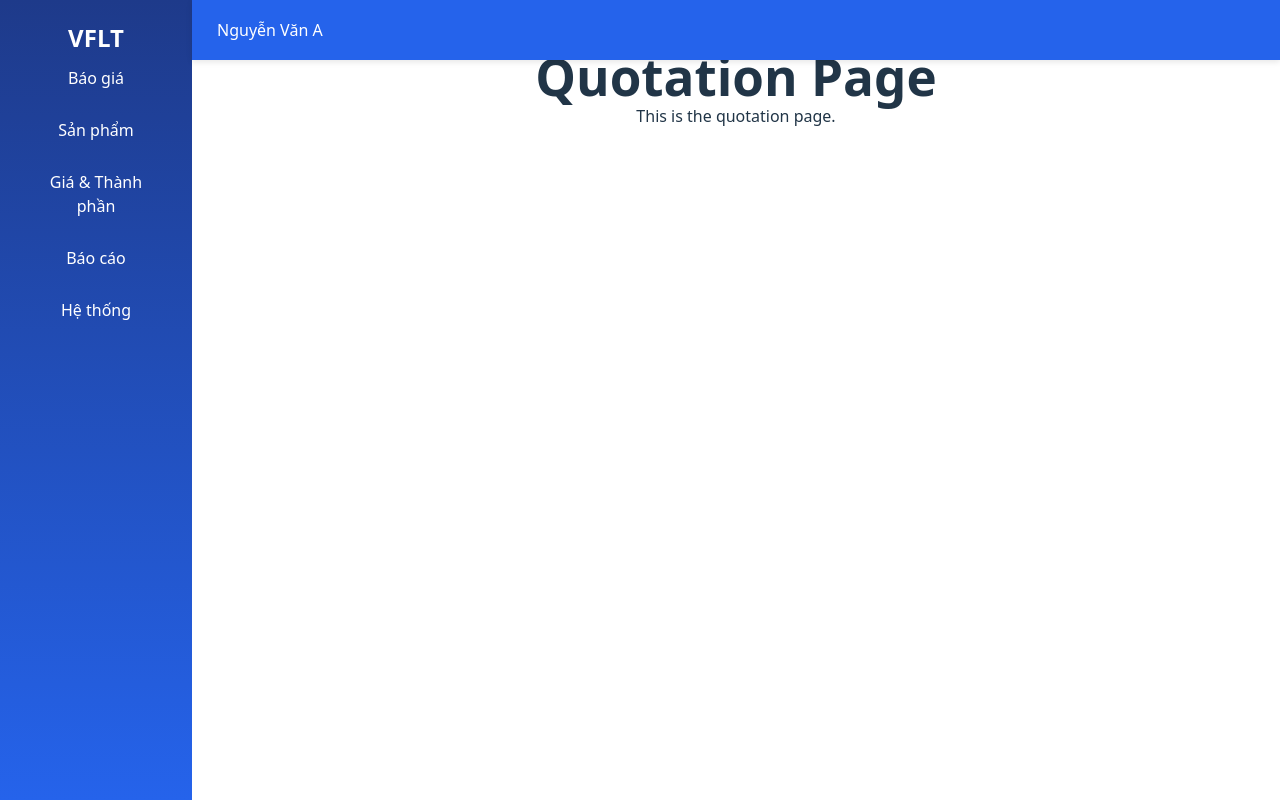
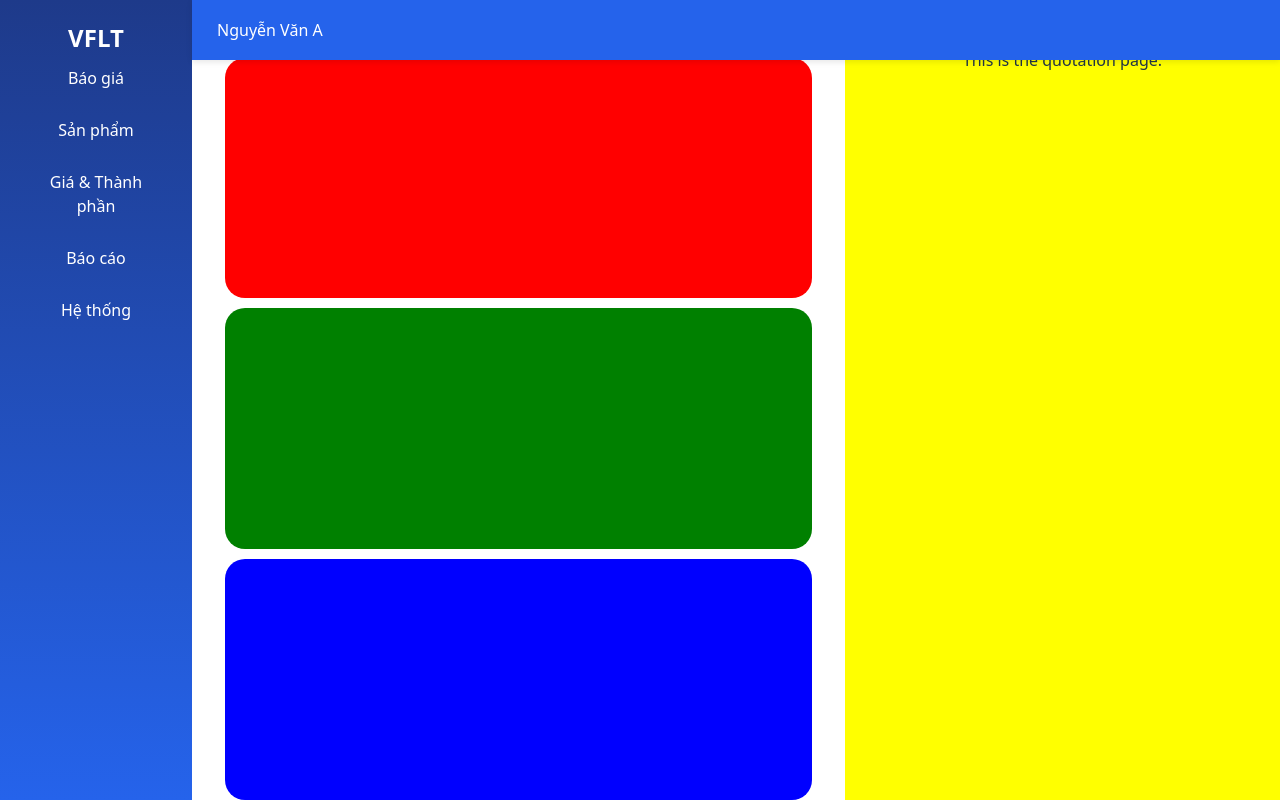
Before and after one commit to Robert-Ph/vfpricecal, a React (Vite) app in the folder VFPriceCal-User/: page / in a window 1280 px wide. Built offline with nearby package versions, Linux system fonts and the light colour scheme.

Commit message:
Code UI Quotation Page

```diff
--- a/VFPriceCal-User/src/pages/QuotationPage/QuotationPage.tsx
+++ b/VFPriceCal-User/src/pages/QuotationPage/QuotationPage.tsx
@@ -1,10 +1,17 @@
-
+import "./quotationPage.scss";
 
 const QuotationPage = () => {
     return (
-        <div>
-            <h1>Quotation Page</h1>
-            <p>This is the quotation page.</p>
+        <div className="body">
+            <div className="info">
+                <div className="info-item info-item-1"></div>
+                <div className="info-item info-product"></div>
+                <div className="info-item info-quantity"></div>
+            </div>
+            <div className="quotation">
+                <p>This is the quotation page.</p>
+            </div>
+
         </div>
     );
 }
--- /dev/null
+++ b/VFPriceCal-User/src/pages/QuotationPage/quotationPage.scss
@@ -0,0 +1,42 @@
+.body{
+    width: 100%;
+    height: 100%;
+    display: flex;
+
+
+
+}
+.info{
+        width: 60%;
+        height: 100%;
+        display: flex;
+        flex-direction: column;
+        align-items: center;
+        overflow: hidden;
+
+        .info-item{
+            width: 90%;
+            height: 100%;
+            margin-top: 10px;
+            border-radius: 20px;
+            overflow: hidden;
+
+            }
+
+        .info-item-1{
+            background: red;
+
+        }
+        .info-product{
+            background: green;
+        }
+        .info-quantity{
+            background: blue;
+        }
+    }
+.quotation{
+        width: 40%;
+        height: 100%;
+        background:yellow;
+
+    }
--- a/VFPriceCal-User/src/pages/QuotationPage/quotationPages.scss
+++ /dev/null
@@ -1,5 +0,0 @@
-.body{
-    width: 100%;
-    height: 100%;
-    display: flex;
-}
```
